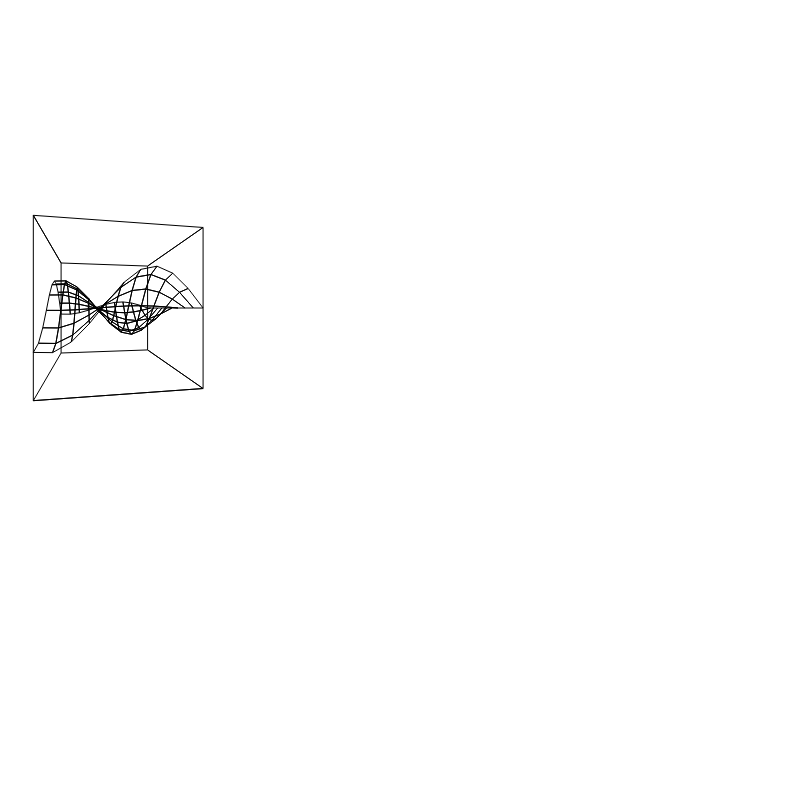
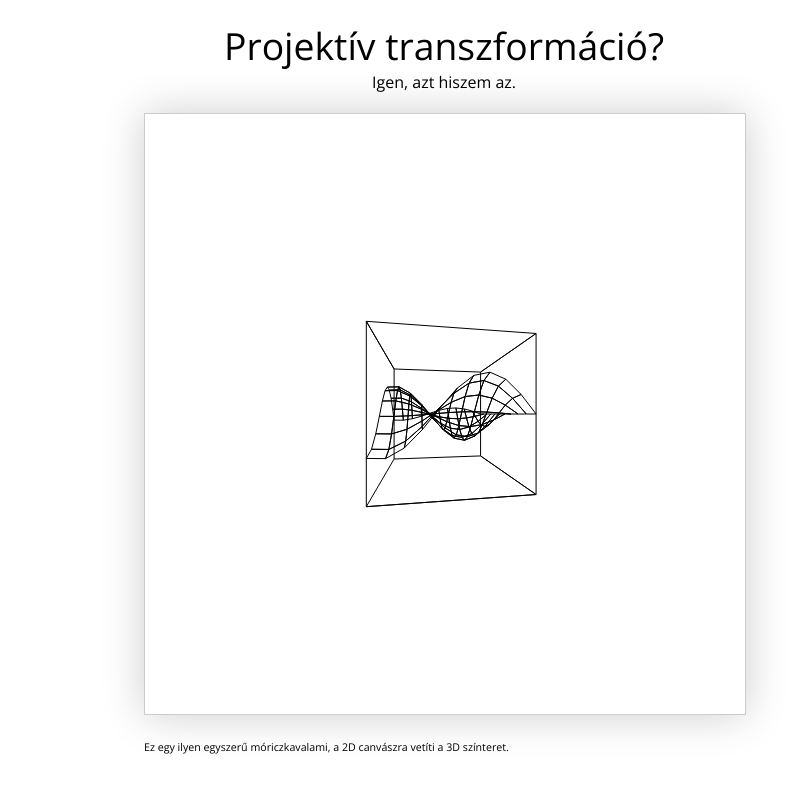
Before and after one commit to madbence/projective-transformation, a plain HTML site: page index.html in a window 1280 px wide. Shown: the whole page, without its empty margins (196-987 px from the left). Drawn offline with nearby package versions, Linux system fonts and the light colour scheme.

Commit message:
Pretty index page :3

```diff
--- a/index.html
+++ b/index.html
@@ -2,10 +2,72 @@
 <html lang="en">
 <head>
     <meta charset="UTF-8">
-    <title>Document</title>
+    <title>Grafika</title>
     <script type="text/javascript" src="p.js"></script>
-</head>
-<body>
-    <canvas id="canvas" width="600" height="600"></canvas>
-</body>
+    <link href='http://fonts.googleapis.com/css?family=Open+Sans:300,400&subset=latin,latin-ext' rel='stylesheet' type='text/css'>
+    <meta charset="utf-8" />
+    <style>
+* { margin: 0; padding: 0; }
+body {
+  font-size: 14pt;
+  font-family: "Open Sans", "Helvetica Neue", Helvetica, Arial, sans-serif;
+  font-weight: 300;
+}
+h1, h3 {
+  font-weight: 300;
+  text-align: center;
+}
+h3 {
+  font-size: 12pt;
+  margin-bottom: 20px;
+}
+#wrapper {
+  width: 600px;
+  margin: 0 auto;
+  padding: 20px;
+}
+canvas {
+  border: 1px solid #ccc;
+  box-shadow: 0 0 40px rgba(0,0,0,0.2);
+}
+#kifogas {
+  font-size: 8pt;
+  margin: 20px 0;
+}
+a:link {
+  color: black;
+}
+a:visited {
+  color: inherit;
+}
+pre {
+  font-size: 10px;
+  padding: 10px;
+  background: #444;
+  color: #ddd;
+  box-shadow: 0 0 40px rgba(0,0,0,0.4);
+  border: 1px solid #111;
+}
+    </style>
+  </head>
+  <body>
+    <div id="wrapper">
+      <h1>Projektív transzformáció?</h1>
+      <h3>Igen, azt hiszem az.</h3>
+      <canvas id="canvas" width="600" height="600"></canvas>
+      <p id="kifogas">
+        Ez egy ilyen egyszerű móriczkavalami, a 2D canvászra vetíti a 3D színteret.
+      </p>
+    </div>
+    <script>
+      (function(i,s,o,g,r,a,m){i['GoogleAnalyticsObject']=r;i[r]=i[r]||function(){
+      (i[r].q=i[r].q||[]).push(arguments)},i[r].l=1*new Date();a=s.createElement(o),
+      m=s.getElementsByTagName(o)[0];a.async=1;a.src=g;m.parentNode.insertBefore(a,m)
+      })(window,document,'script','//www.google-analytics.com/analytics.js','ga');
+
+      ga('create', 'UA-40829040-1', 'madbence.github.io');
+      ga('send', 'pageview');
+
+    </script>
+  </body>
 </html>
```
